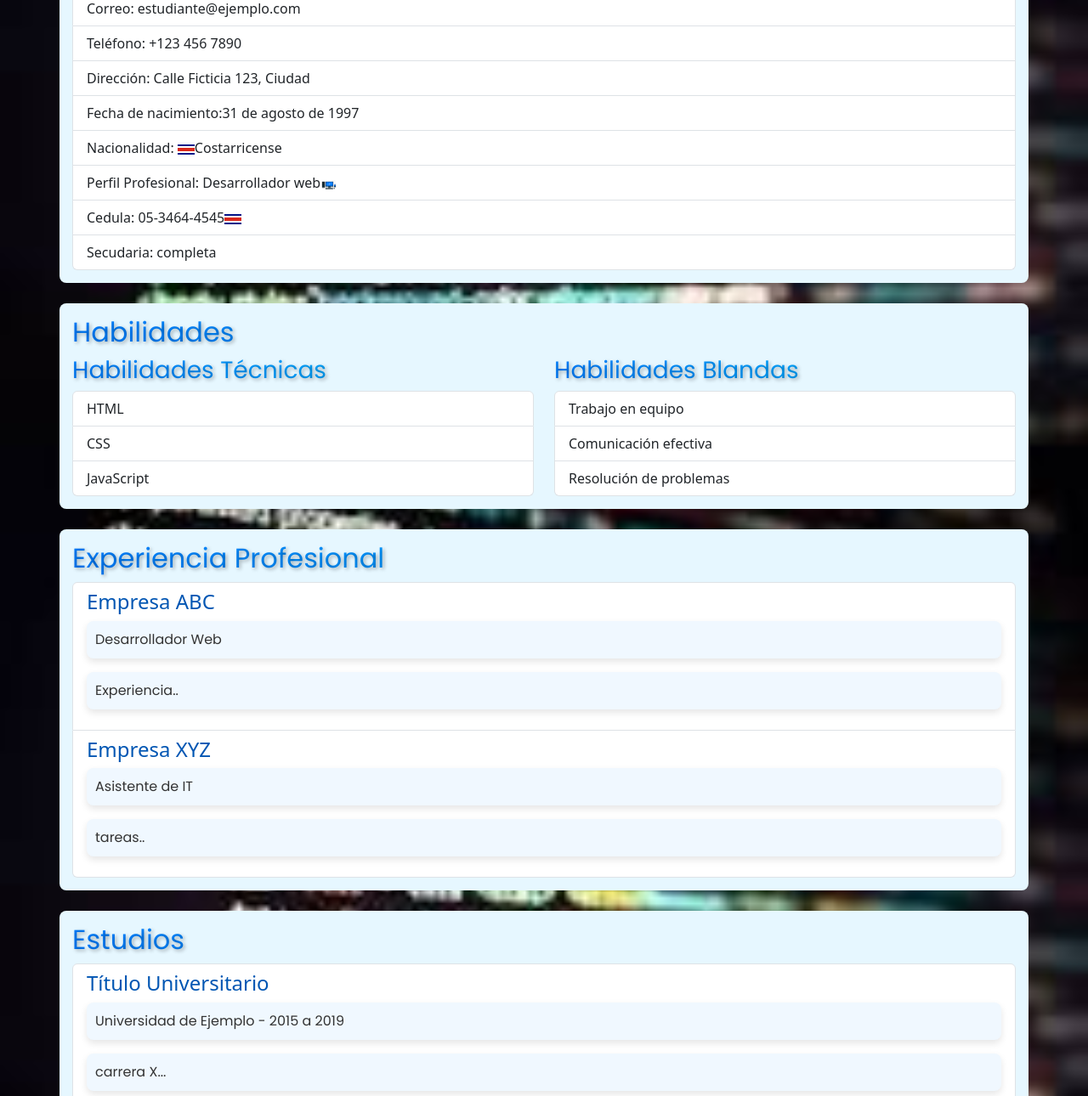
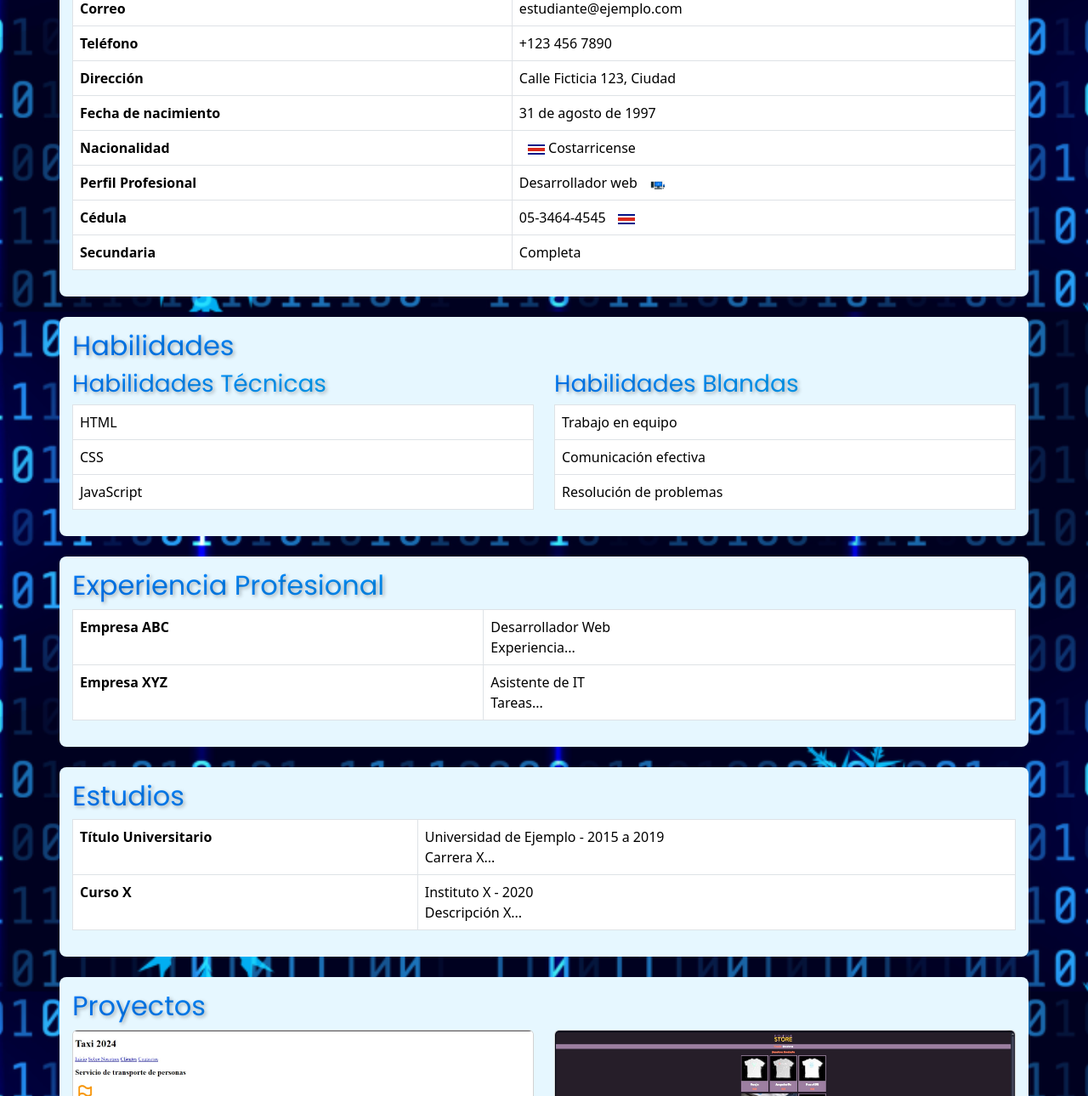
Before and after one commit to Rojaskrg/hoja-vital, a plain HTML site: page index.html in a window 1280 px wide. Shown: the part 433-1723 px from the top of the page at 85% size. Drawn offline with nearby package versions, Linux system fonts and the light colour scheme.

Commit message:
proyecto

```diff
--- /dev/null
+++ b/css/style.css
@@ -0,0 +1,68 @@
+/* Botón con gradiente personalizado */
+.btn-gradient {
+    background: linear-gradient(45deg, #26252c, #cfd2d7);
+    color: white;
+    border: none;
+  }
+
+  .btn-fill {
+    background-color: rgb(12, 12, 14);
+    color: #96bfa7;
+    padding: 10px 20px;
+    border: 2px solid #dde6e1;
+    border-radius: 5px;
+    cursor: pointer;
+    position: relative;
+    overflow: hidden;
+    z-index: 1;
+    transition: color 0.4s;
+  }
+
+  .btn-fill::before {
+    content: "";
+    background-color: #333768;
+    position: absolute;
+    top: 0;
+    left: -100%;
+    width: 100%;
+    height: 100%;
+    z-index: -1;
+    transition: left 0.4s;
+  }
+
+  .btn-fill:hover::before {
+    left: 0;
+  }
+
+  .btn-fill:hover {
+    color: white;
+  }
+
+  h1, h2, h3 {
+    font-family: 'Poppins', sans-serif; /* Puedes usar Google Fonts u otra fuente elegante */
+    background: linear-gradient(45deg, #007BFF, #00C6FF);
+    -webkit-background-clip: text;
+    -webkit-text-fill-color: transparent;
+    text-shadow: 2px 2px 4px rgba(0, 0, 0, 0.3);
+}
+
+p {
+    font-family: 'Poppins', sans-serif;
+    color: #333;
+    background-color: #f0f8ff;
+    padding: 10px;
+    border-radius: 8px;
+    box-shadow: 0 4px 8px rgba(0, 0, 0, 0.1);
+}
+
+body {
+    background: url('./img/CodingSnowflakes_Dec2020_BlogCard_890x445.png') no-repeat center center fixed;
+    background-size: cover;
+    color: #333; /* Asegúrate de que el color del texto sea legible sobre el fondo */
+}
+
+.container, header, footer {
+    background-color: rgba(255, 255, 255, 0.8); /* Fondo blanco semitransparente para mejorar la legibilidad */
+    border-radius: 8px;
+    padding: 15px;
+}
--- a/index.html
+++ b/index.html
@@ -6,11 +6,12 @@
     <title>Currículum Personal</title>
     <link href="https://cdn.jsdelivr.net/npm/bootstrap@5.3.3/dist/css/bootstrap.min.css" rel="stylesheet">
     <link rel="stylesheet" href="./css/bootstrap.min.css">
+    <link rel="stylesheet" href="./css/style.css">
     <link href="https://fonts.googleapis.com/css2?family=Poppins:wght@400;600&display=swap" rel="stylesheet">
 </head>
 <body style="background-color: #f0f8ff; color: #333;">
     <!-- Encabezado -->
-    <header class="text-center py-4" style="background-color: #007BFF; color: #fff;">
+    <header class="text-center py-4" style="background-color: transparent ; color: #fff;">
         <img src="./img/9b47a023caf29f113237d61170f34ad9.jpg" alt="Foto de Perfil" class="rounded-circle" width="150">
         <h1>Nombre del Estudiante</h1>
         <p>Ocupación</p>
@@ -19,17 +20,43 @@
 
     <!-- Información Personal -->
     <section class="container mt-4" style="background-color: #e6f7ff; padding: 15px; border-radius: 8px;">
-        <h2 style="color: #007BFF;">Información Personal</h2>
-        <ul class="list-group">
-            <li class="list-group-item">Correo: estudiante@ejemplo.com</li>
-            <li class="list-group-item">Teléfono: +123 456 7890</li>
-            <li class="list-group-item">Dirección: Calle Ficticia 123, Ciudad</li>
-            <li class="list-group-item">Fecha de nacimiento:31 de agosto de 1997</li>
-            <li class="list-group-item">Nacionalidad: <img src="./img/Flag_of_Costa_Rica.svg" alt="Bandera" width="20" style="vertical-align:middle; margin: left 10px;">Costarricense</li>
-            <li class="list-group-item">Perfil Profesional: Desarrollador web<img src="./img/ilustracion-concepto-computadora-escritorio_114360-16232.avif" alt="foto" width="20" style="vertical-align:middle; margin: left 10px;"> </li>
-            <li class="list-group-item">Cedula: 05-3464-4545<img src="./img/Flag_of_Costa_Rica.svg" alt="Bandera" width="20" style="vertical-align:middle; margin: left 10px;"></li>
-            <li class="list-group-item">Secudaria: completa</li>
-        </ul>
+        <h2 style="color: #007bff;">Información Personal</h2>
+        <table class="table table-bordered">
+            <tbody>
+                <tr>
+                    <th scope="row">Correo</th>
+                    <td>estudiante@ejemplo.com</td>
+                </tr>
+                <tr>
+                    <th scope="row">Teléfono</th>
+                    <td>+123 456 7890</td>
+                </tr>
+                <tr>
+                    <th scope="row">Dirección</th>
+                    <td>Calle Ficticia 123, Ciudad</td>
+                </tr>
+                <tr>
+                    <th scope="row">Fecha de nacimiento</th>
+                    <td>31 de agosto de 1997</td>
+                </tr>
+                <tr>
+                    <th scope="row">Nacionalidad</th>
+                    <td><img src="./img/Flag_of_Costa_Rica.svg" alt="Bandera" width="20" style="vertical-align:middle; margin-left: 10px;"> Costarricense</td>
+                </tr>
+                <tr>
+                    <th scope="row">Perfil Profesional</th>
+                    <td>Desarrollador web <img src="./img/ilustracion-concepto-computadora-escritorio_114360-16232.avif" alt="foto" width="20" style="vertical-align:middle; margin-left: 10px;"></td>
+                </tr>
+                <tr>
+                    <th scope="row">Cédula</th>
+                    <td>05-3464-4545 <img src="./img/Flag_of_Costa_Rica.svg" alt="Bandera" width="20" style="vertical-align:middle; margin-left: 10px;"></td>
+                </tr>
+                <tr>
+                    <th scope="row">Secundaria</th>
+                    <td>Completa</td>
+                </tr>
+            </tbody>
+        </table>
     </section>
 
     <!-- Habilidades -->
@@ -38,19 +65,36 @@
         <div class="row">
             <div class="col-md-6">
                 <h3 style="color: #0056b3;">Habilidades Técnicas</h3>
-                <ul class="list-group">
-                    <li class="list-group-item">HTML</li>
-                    <li class="list-group-item">CSS</li>
-                    <li class="list-group-item">JavaScript</li>
-                </ul>
+                <table class="table table-bordered">
+
+                    <tbody>
+                        <tr>
+                            <td>HTML</td>
+                        </tr>
+                        <tr>
+                            <td>CSS</td>
+                        </tr>
+                        <tr>
+                            <td>JavaScript</td>
+                        </tr>
+                    </tbody>
+                </table>
             </div>
             <div class="col-md-6">
                 <h3 style="color: #0056b3;">Habilidades Blandas</h3>
-                <ul class="list-group">
-                    <li class="list-group-item">Trabajo en equipo</li>
-                    <li class="list-group-item">Comunicación efectiva</li>
-                    <li class="list-group-item">Resolución de problemas</li>
-                </ul>
+                <table class="table table-bordered">
+                    <tbody>
+                        <tr>
+                            <td>Trabajo en equipo</td>
+                        </tr>
+                        <tr>
+                            <td>Comunicación efectiva</td>
+                        </tr>
+                        <tr>
+                            <td>Resolución de problemas</td>
+                        </tr>
+                    </tbody>
+                </table>
             </div>
         </div>
     </section>
@@ -58,36 +102,37 @@
     <!-- Experiencia Profesional -->
     <section class="container mt-4" style="background-color: #e6f7ff; padding: 15px; border-radius: 8px;">
         <h2 style="color: #007BFF;">Experiencia Profesional</h2>
-        <ul class="list-group">
-            <li class="list-group-item">
-                <h4 style="color: #0056b3;">Empresa ABC</h4>
-                <p>Desarrollador Web </p>
-                <p>Experiencia..</p>
-            </li>
-            <li class="list-group-item">
-                <h4 style="color: #0056b3;">Empresa XYZ</h4>
-                <p>Asistente de IT </p>
-                <p>tareas..</p>
-            </li>
-        </ul>
+        <table class="table table-bordered">
+            <i class="fa fa-align-center" aria-hidden="true"></i>
+            <tbody>
+                <tr>
+                    <th scope="row">Empresa ABC</th>
+                    <td>Desarrollador Web<br>Experiencia...</td>
+                </tr>
+                <tr>
+                    <th scope="row">Empresa XYZ</th>
+                    <td>Asistente de IT<br>Tareas...</td>
+                </tr>
+            </tbody>
+        </table>
     </section>
-
 
     <!-- Estudios -->
     <section class="container mt-4" style="background-color: #e6f7ff; padding: 15px; border-radius: 8px;">
         <h2 style="color: #007BFF;">Estudios</h2>
-    <ul class="list-group">
-        <li class="list-group-item">
-            <h4 style="color: #0056b3;">Título Universitario</h4>
-            <p>Universidad de Ejemplo - 2015 a 2019</p>
-            <p> carrera X...<p>
-        </li>
-        <li class="list-group-item">
-            <h4 style="color: #0056b3;">Curso X</h4>
-            <p>Instituto X - 2020</p>
-            <p>Descripción X...</p>
-        </li>
-    </ul>
+        <table class="table table-bordered">
+            <i class="fa fa-align-center" aria-hidden="true"></i>
+            <tbody>
+                <tr>
+                    <th scope="row">Título Universitario</th>
+                    <td>Universidad de Ejemplo - 2015 a 2019<br>Carrera X...</td>
+                </tr>
+                <tr>
+                    <th scope="row">Curso X</th>
+                    <td>Instituto X - 2020<br>Descripción X...</td>
+                </tr>
+            </tbody>
+        </table>
     </section>
 
     <!-- Proyectos -->
@@ -96,7 +141,7 @@
         <div class="row">
             <div class="col-md-6 mb-4">
                 <div class="card">
-                    <img src="./img/development-programming-coding-technology-concept-260nw-2501255577 (1).webp" class="card-img-top" alt="Proyecto 1">
+                    <img src="./img/Captura de pantalla 2024-11-13 113228.jpg" class="card-img-top" alt="Proyecto 1">
                     <div class="card-body">
                         <h5 class="card-title" style="color: #0056b3;">Proyecto 1</h5>
                         <p class="card-text">Descripción breve del proyecto...</p>
@@ -115,90 +160,20 @@
         </div>
     </section>
 
-
-
     <!-- Pie de Página -->
-    <footer class="text-center mt-4 py-4" style="background-color: #007BFF; color: #fff;">
+    <footer class="text-center mt-4 py-4" style="background-color: transparent; color: #fff;">
         <p>Sígueme en:</p>
         <a href="https://www.linkedin.com" class="btn btn-gradient">LinkedIn</a>
         <a href="https://github.com" class="btn btn-gradient">GitHub</a>
-
-
     </footer>
-
-
 <style>
-
-  /* Botón con gradiente personalizado */
-  .btn-gradient {
-    background: linear-gradient(45deg, #211e24, #2575fc);
-    color: white;
-    border: none;
-  }
-
-  .btn-fill {
-    background-color: rgb(12, 12, 15);
-    color: #96bfa7;
-    padding: 10px 20px;
-    border: 2px solid #dde6e1;
-    border-radius: 5px;
-    cursor: pointer;
-    position: relative;
-    overflow: hidden;
-    z-index: 1;
-    transition: color 0.4s;
-  }
-
-  .btn-fill::before {
-    content: "";
-    background-color: #333768;
-    position: absolute;
-    top: 0;
-    left: -100%;
-    width: 100%;
-    height: 100%;
-    z-index: -1;
-    transition: left 0.4s;
-  }
-
-  .btn-fill:hover::before {
-    left: 0;
-  }
-
-  .btn-fill:hover {
-    color: white;
-  }
-
-  h1, h2, h3 {
-    font-family: 'Poppins', sans-serif; /* Puedes usar Google Fonts u otra fuente elegante */
-    background: linear-gradient(45deg, #007BFF, #00C6FF);
-    -webkit-background-clip: text;
-    -webkit-text-fill-color: transparent;
-    text-shadow: 2px 2px 4px rgba(0, 0, 0, 0.3);
-}
-
-p {
-    font-family: 'Poppins', sans-serif;
-    color: #333;
-    background-color: #f0f8ff;
-    padding: 10px;
-    border-radius: 8px;
-    box-shadow: 0 4px 8px rgba(0, 0, 0, 0.1);
-}
-
     body {
-    background: url('./img/descarga.jpeg') no-repeat center center fixed;
+        background: url('./img/CodingSnowflakes_Dec2020_BlogCard_890x445.png') no-repeat center center fixed;
         background-size: cover;
         color: #333; /* Asegúrate de que el color del texto sea legible sobre el fondo */
     }
+</style>
 
-.container, header, footer {
-    background-color: rgba(255, 255, 255, 0.8); /* Fondo blanco semitransparente para mejorar la legibilidad */
-    border-radius: 8px;
-    padding: 15px;
-}
-
-</style>
 <script src="./js/bootstrap.min.js"></script>
 </body>
 </html>
```
Also changed, not shown: img/Captura de pantalla 2024-11-13 113228.jpg (added), img/CodingSnowflakes_Dec2020_BlogCard_890x445.png (added). Lines whose indentation alone changed are shown as unchanged.
